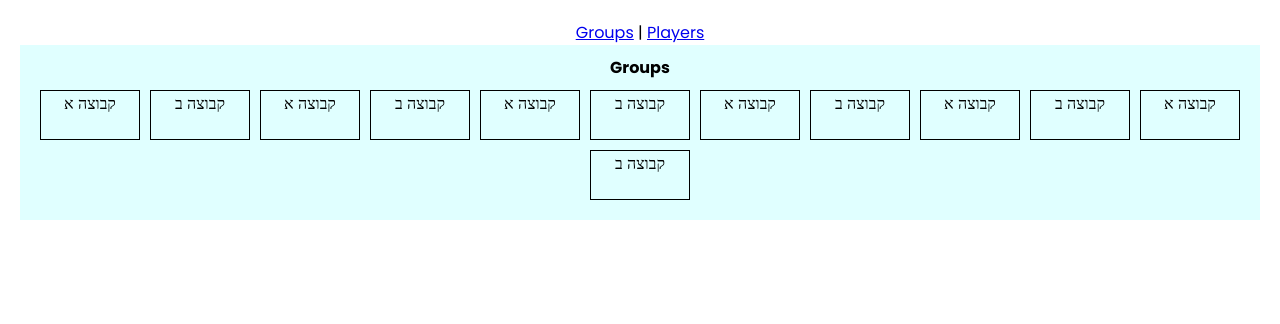
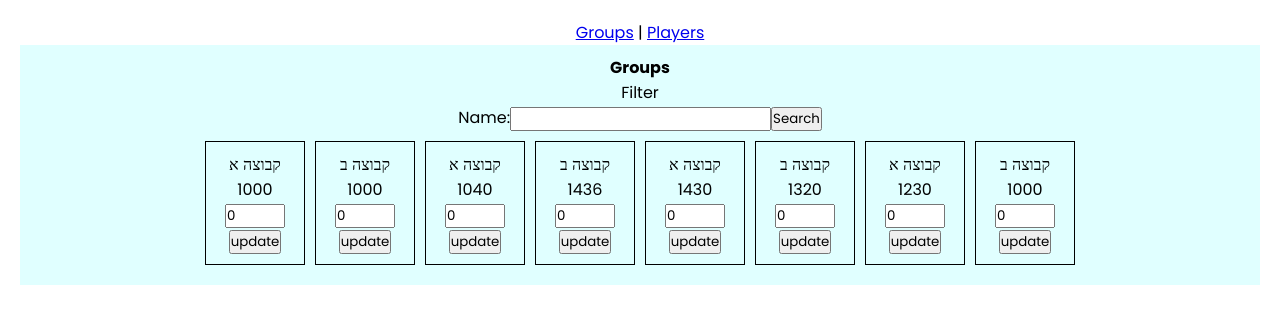
Before and after one commit to chenMordechai/Playspace-front, a React (Vite) app: page /game/scores/groups in a window 1280 px wide. Shown: the top 324 px of the page. Built offline with nearby package versions, Linux system fonts and the light colour scheme.

Commit message:
update score

```diff
--- a/src/assets/style/pages/_AdminScores.scss
+++ b/src/assets/style/pages/_AdminScores.scss
@@ -14,9 +14,15 @@
             padding: 10px;
 
             li {
+                padding: 10px;
                 width: 100px;
-                height: 50px;
                 border: 1px solid black;
+
+                .input-container {
+                    input {
+                        width: 60px;
+                    }
+                }
             }
         }
     }
--- a/src/cmps/AdminGroups.jsx
+++ b/src/cmps/AdminGroups.jsx
@@ -1,17 +1,18 @@
 import { useState, useEffect } from "react"
 
-import { PlayerEdit } from '../cmps/PlayerEdit'
+import { FilterByName } from "./FilterByName"
+import { ScoreEdit } from "./ScoreEdit"
 
 export function AdminGroups() {
     const [groups, setGroups] = useState(null)
+    const [filterBy, setFilterBy] = useState({ name: '' })
 
     useEffect(() => {
 
-        //! Avishai get groups
-        getGroups()
+        //! Avishai get groups by filter
+        getGroups(filterBy)
 
-    }, [])
-
+    }, [filterBy])
 
     function getGroups() {
         const groups = [
@@ -19,65 +20,69 @@ export function AdminGroups() {
                 id: "iw5k9",
                 name: "קבוצה א",
                 adminAdditionalScore: 0,
+                score: 1000
             },
             {
                 id: "iw5k8",
                 name: "קבוצה ב",
                 adminAdditionalScore: 0,
+                score: 1000
             },
             {
                 id: "iw5k9",
                 name: "קבוצה א",
                 adminAdditionalScore: 0,
+                score: 1040
             },
             {
                 id: "iw5k8",
                 name: "קבוצה ב",
                 adminAdditionalScore: 0,
+                score: 1436
             },
             {
                 id: "iw5k9",
                 name: "קבוצה א",
                 adminAdditionalScore: 0,
+                score: 1430
             },
             {
                 id: "iw5k8",
                 name: "קבוצה ב",
                 adminAdditionalScore: 0,
+                score: 1320
             },
             {
                 id: "iw5k9",
                 name: "קבוצה א",
                 adminAdditionalScore: 0,
+                score: 1230
             },
             {
                 id: "iw5k8",
                 name: "קבוצה ב",
                 adminAdditionalScore: 0,
+                score: 1000
             },
-            {
-                id: "iw5k9",
-                name: "קבוצה א",
-                adminAdditionalScore: 0,
-            },
-            {
-                id: "iw5k8",
-                name: "קבוצה ב",
-                adminAdditionalScore: 0,
-            },
-            {
-                id: "iw5k9",
-                name: "קבוצה א",
-                adminAdditionalScore: 0,
-            },
-            {
-                id: "iw5k8",
-                name: "קבוצה ב",
-                adminAdditionalScore: 0,
-            },
+
         ]
 
         setGroups(groups)
+    }
+
+    function onFilterGroups(ev) {
+        console.log('onFilterGroups')
+        ev.preventDefault()
+    }
+
+    function handlaChange(ev) {
+        const { value, name } = ev.target
+        setFilterBy({ [name]: value })
+    }
+
+    function onUpdateScore(groupId, diff) {
+        console.log('onUpdateScore')
+        //! Avishay update group score
     }
 
     if (!groups) return ''
@@ -85,9 +90,16 @@ export function AdminGroups() {
         <section className="admin-groups">
             <h1>Groups</h1>
 
+            <FilterByName onSubmitFilter={onFilterGroups} filterBy={filterBy} handlaChange={handlaChange} />
+
             <ul className="groups-container">
                 {groups.map((group, i) => <li key={i}>
                     {group.name}
+                    <div>
+                        <span>{group.score}</span>
+                    </div>
+
+                    <ScoreEdit id={group.id} onUpdateScore={onUpdateScore} />
                 </li>)}
             </ul>
 
--- a/src/cmps/AdminPlayers.jsx
+++ b/src/cmps/AdminPlayers.jsx
@@ -1,14 +1,18 @@
 import { useState, useEffect } from "react"
 
+import { FilterByName } from "./FilterByName"
+import { ScoreEdit } from "./ScoreEdit"
 
 export function AdminPlayers() {
     const [players, setPlayers] = useState(null)
+    const [filterBy, setFilterBy] = useState({ name: '' })
 
     useEffect(() => {
 
-        //! Avishai get players
-        getPlayers()
-    }, [])
+        //! Avishai get players by filter
+        getPlayers(filterBy)
+
+    }, [filterBy])
 
     function getPlayers() {
 
@@ -59,19 +63,38 @@ export function AdminPlayers() {
         setPlayers(players)
     }
 
+    function onFilterPlayers(ev) {
+        console.log('onFilterGroups')
+        ev.preventDefault()
+        // getPlayers(filterBy)
+    }
+
+    function handlaChange(ev) {
+        const { value, name } = ev.target
+        setFilterBy({ [name]: value })
+    }
+
+    function onUpdateScore(playerId, diff) {
+        console.log('onUpdateScore')
+        //! Avishay update player score
+    }
+
     if (!players) return
 
     return (
         <section className="admin-players">
             <h1>Players</h1>
 
+            <FilterByName onSubmitFilter={onFilterPlayers} filterBy={filterBy} handlaChange={handlaChange} />
+
             <ul className="players-container">
                 {players.map((player, i) => <li key={i}>
                     {player.name}
-                    <br />
-                    <button>+</button>
-                    <span>{player.score}</span>
-                    <button>-</button>
+                    <div>
+                        <span>{player.score}</span>
+                    </div>
+
+                    <ScoreEdit id={player.id} onUpdateScore={onUpdateScore} />
                 </li>)}
             </ul>
         </section>
--- /dev/null
+++ b/src/cmps/FilterByName.jsx
@@ -0,0 +1,14 @@
+
+
+export function FilterByName({ onSubmitFilter, filterBy, handlaChange }) {
+    return (
+        <section className="filter-by-name">
+            <span>Filter</span>
+            <form onSubmit={onSubmitFilter}>
+                <label htmlFor="name">Name:</label>
+                <input type="text" name="name" id="name" value={filterBy.name} onChange={handlaChange} />
+                <button>Search</button>
+            </form>
+        </section>
+    )
+}
--- /dev/null
+++ b/src/cmps/ScoreEdit.jsx
@@ -0,0 +1,16 @@
+import { useState } from "react"
+
+export function ScoreEdit({ id, onUpdateScore }) {
+    const [diff, setDiff] = useState(0)
+
+    function onSubmitForm(ev) {
+        ev.preventDefault()
+        onUpdateScore(id, diff)
+    }
+    return (
+        <form onSubmit={onSubmitForm} className="input-container">
+            <input type="number" value={diff} onChange={(ev) => setDiff(ev.target.value)} />
+            <button >update</button>
+        </form>
+    )
+}
```
Also changed, not shown: src/cmps/PlayerEdit.jsx (+7 -7 lines).
